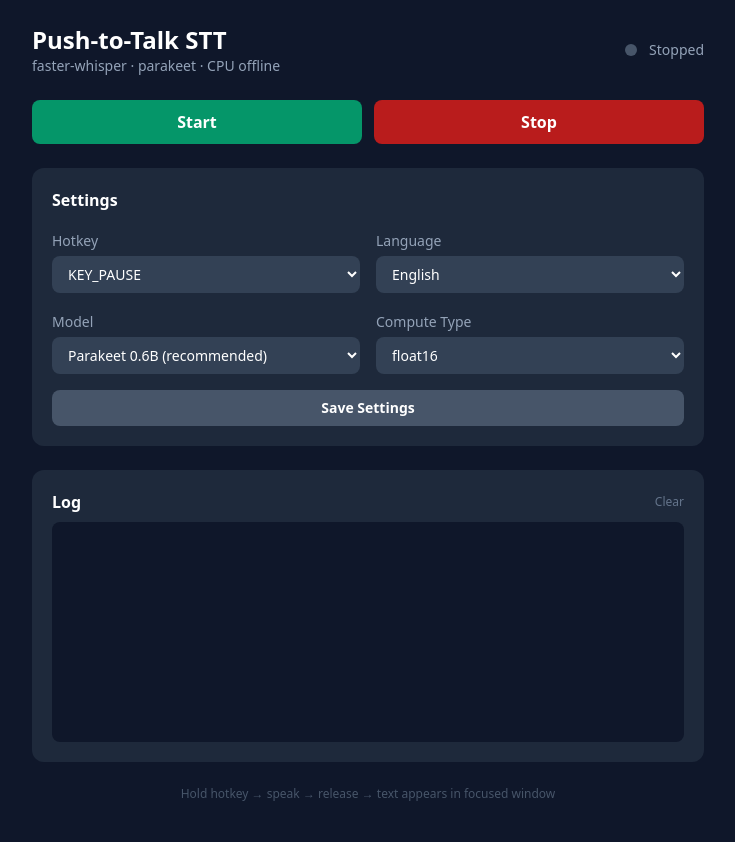
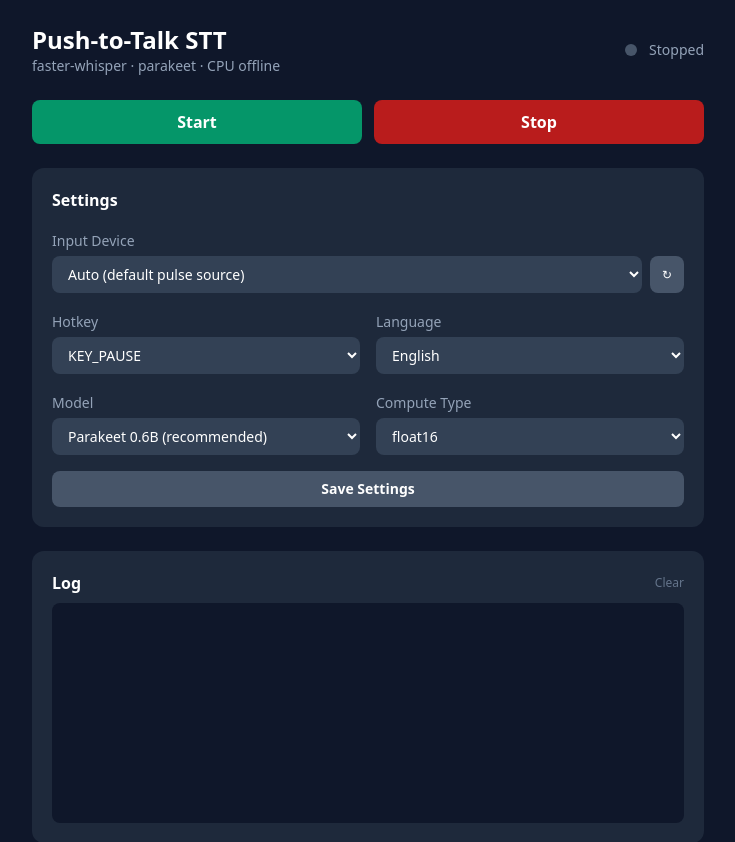
Before and after one commit to mikahoy045/speech2code, a Flask app: page / in a window 1280 px wide. Shown: the top 842 px of the page, without its empty margins (272-1007 px from the left). Before the commit the page ends 801 px from the top, so only its background shows below. Run offline with Flask 3, Linux system fonts and the light colour scheme; data that the repository does not hold is empty; some libraries are stand-ins or nearby versions.

Commit message:
Configure PulseAudio server path and add input device selection with parecord integration

```diff
--- a/docker-compose.yml
+++ b/docker-compose.yml
@@ -14,7 +14,7 @@ services:
       - /dev/snd
     environment:
       - DISPLAY=${DISPLAY:-:0}
-      - PULSE_SERVER=${PULSE_SERVER:-}
+      - PULSE_SERVER=unix:/tmp/pulse-PKdhtXMmr18n/native
     group_add:
       - audio
     privileged: true
--- a/web/app.py
+++ b/web/app.py
@@ -18,6 +18,7 @@ DEFAULT_CONFIG = {
     "device": "cpu",
     "compute_type": "float16",
     "model": "parakeet-tdt-0.6b-v3",
+    "input_device": "auto",
 }
 
 _process = None
@@ -64,6 +65,23 @@ def get_default_pulse_source() -> str:
     return "auto"
 
 
+def list_pulse_sources() -> list:
+    results = []
+    try:
+        lines = subprocess.check_output(
+            ["pactl", "list", "sources", "short"], timeout=5
+        ).decode().strip().splitlines()
+        for line in lines:
+            parts = line.split("\t")
+            if len(parts) >= 2:
+                name = parts[1]
+                if "monitor" not in name:
+                    results.append(name)
+    except Exception:
+        pass
+    return results
+
+
 def _model_type_for(model: str) -> str:
     if model == "parakeet-tdt-0.6b-v3":
         return "parakeet"
@@ -81,7 +99,9 @@ def _model_name_for(model: str) -> str:
 
 
 def write_tool_settings(cfg: dict) -> None:
-    device_name = get_default_pulse_source()
+    device_name = cfg.get("input_device", "auto")
+    if device_name == "auto":
+        device_name = get_default_pulse_source()
     model = cfg.get("model", DEFAULT_CONFIG["model"])
     settings = {
         "device_name": device_name,
@@ -113,13 +133,20 @@ def _is_running() -> bool:
 
 @app.route("/")
 def index():
-    return render_template("index.html", config=load_config())
+    cfg = load_config()
+    sources = list_pulse_sources()
+    return render_template("index.html", config=cfg, sources=sources)
+
+
+@app.route("/sources")
+def sources():
+    return jsonify(list_pulse_sources())
 
 
 @app.route("/settings", methods=["POST"])
 def update_settings():
     cfg = request.get_json(force=True)
-    allowed = {"hotkey", "language", "device", "compute_type", "model"}
+    allowed = {"hotkey", "language", "device", "compute_type", "model", "input_device"}
     filtered = {k: v for k, v in cfg.items() if k in allowed}
     save_config(filtered)
     return jsonify({"ok": True})
--- a/web/templates/index.html
+++ b/web/templates/index.html
@@ -15,7 +15,6 @@
 <body class="text-slate-200 min-h-screen p-6">
   <div class="max-w-2xl mx-auto space-y-6">
 
-    <!-- Header -->
     <div class="flex items-center justify-between">
       <div>
         <h1 class="text-2xl font-bold text-white">Push-to-Talk STT</h1>
@@ -27,7 +26,6 @@
       </div>
     </div>
 
-    <!-- Controls -->
     <div class="flex gap-3">
       <button id="btn-start"
         class="flex-1 py-2.5 rounded-lg bg-emerald-600 hover:bg-emerald-500 text-white font-semibold transition"
@@ -37,9 +35,18 @@
         onclick="stopSTT()">Stop</button>
     </div>
 
-    <!-- Settings -->
     <div class="bg-slate-800 rounded-xl p-5 space-y-4">
       <h2 class="text-white font-semibold text-base">Settings</h2>
+
+      <label class="space-y-1 block">
+        <span class="text-slate-400 text-sm">Input Device</span>
+        <div class="flex gap-2">
+          <select id="input_device" class="flex-1 bg-slate-700 rounded-lg px-3 py-2 text-white text-sm focus:outline-none focus:ring-2 focus:ring-emerald-500">
+            <option value="auto">Auto (default pulse source)</option>
+          </select>
+          <button onclick="refreshSources()" class="px-3 py-2 bg-slate-600 hover:bg-slate-500 rounded-lg text-white text-xs transition" title="Refresh">↻</button>
+        </div>
+      </label>
 
       <div class="grid grid-cols-2 gap-4">
         <label class="space-y-1">
@@ -86,7 +93,6 @@
       <p id="save-msg" class="text-emerald-400 text-xs text-center hidden">Saved!</p>
     </div>
 
-    <!-- Logs -->
     <div class="bg-slate-800 rounded-xl p-5 space-y-2">
       <div class="flex items-center justify-between">
         <h2 class="text-white font-semibold text-base">Log</h2>
@@ -143,6 +149,7 @@
         language: document.getElementById('language').value,
         model: document.getElementById('model').value,
         compute_type: document.getElementById('compute_type').value,
+        input_device: document.getElementById('input_device').value,
         device: 'cpu',
       };
       await fetch('/settings', {
@@ -161,13 +168,29 @@
       setStatus(running);
     }
 
-    // SSE log stream
+    const savedInputDevice = '{{ config.input_device }}';
+
+    async function refreshSources() {
+      const sel = document.getElementById('input_device');
+      const current = sel.value;
+      try {
+        const res = await fetch('/sources');
+        const sources = await res.json();
+        sel.innerHTML = '<option value="auto">Auto (default pulse source)</option>';
+        sources.forEach(src => {
+          const opt = document.createElement('option');
+          opt.value = src;
+          opt.textContent = src;
+          sel.appendChild(opt);
+        });
+        if ([...sel.options].some(o => o.value === current)) sel.value = current;
+        else if ([...sel.options].some(o => o.value === savedInputDevice)) sel.value = savedInputDevice;
+      } catch(e) { }
+    }
     const evtSource = new EventSource('/logs');
     evtSource.onmessage = (e) => appendLog(e.data);
-
-    // Poll status every 3s
-    setInterval(pollStatus, 3000);
-    pollStatus();
+    setInterval(pollStatus, 3000); pollStatus();
+    refreshSources();
   </script>
 </body>
 </html>
```
Also changed, not shown: 1 other file.
